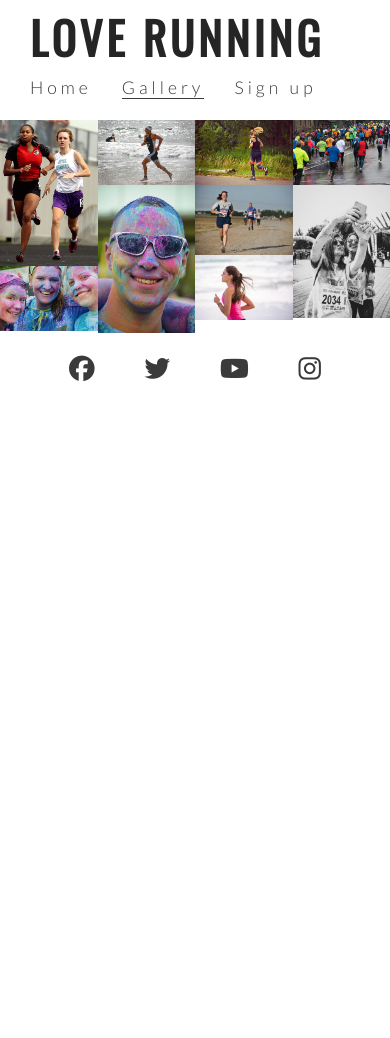
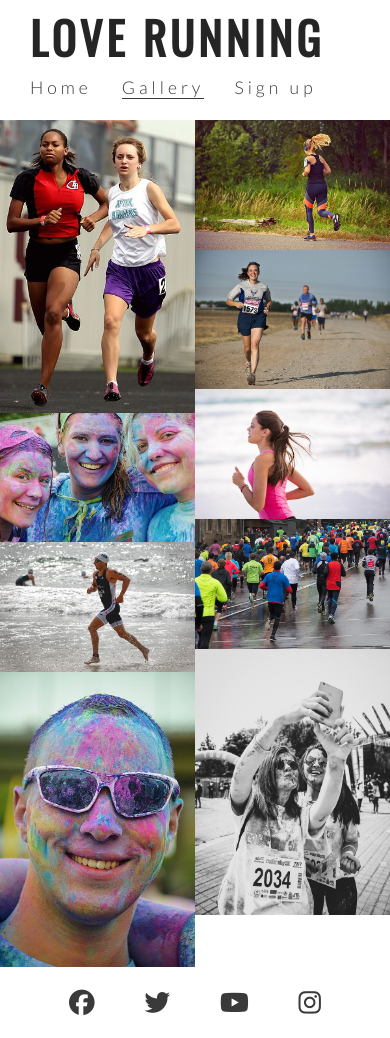
Before and after one commit to Raffa-G/Love-running, a plain HTML site: page gallery.html in a window 390 px wide. Before the commit the page ends 844 px from the top, so only its background shows below. Drawn offline with nearby package versions, Linux system fonts and the light colour scheme.

Commit message:
sty  gallery for responsive design

```diff
--- a/assets/css/style.css
+++ b/assets/css/style.css
@@ -320,5 +320,15 @@ footer {
         text-align: center;
         padding: 0 20px;
     }
+    #photos {
+        column-count: 3;
+    }
+}
 
+/* for small screen sizes from 800px wide and down */
+
+@media screen and (max-width: 800px) {
+    #photos {
+        column-count: 2;
+    }
 }
```
